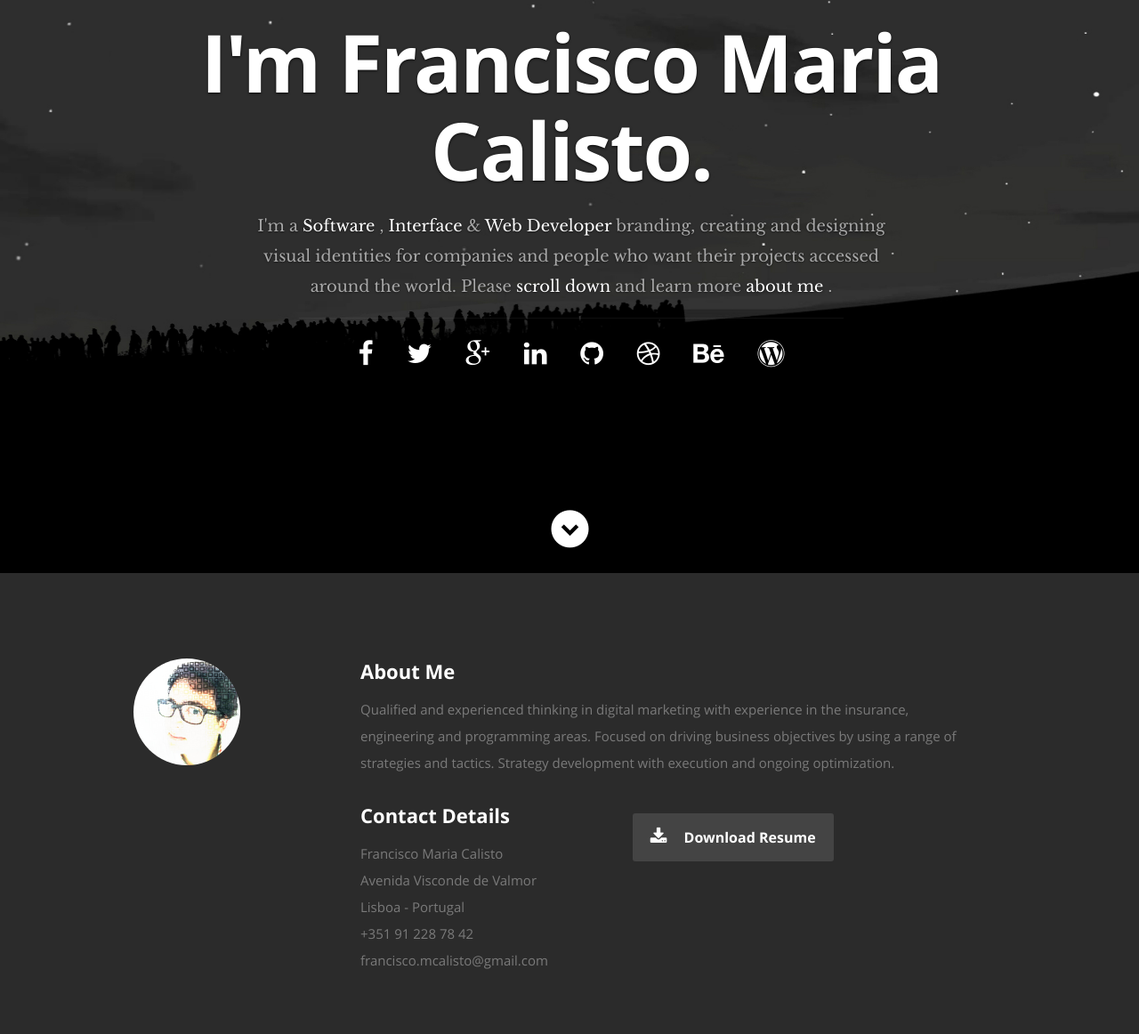
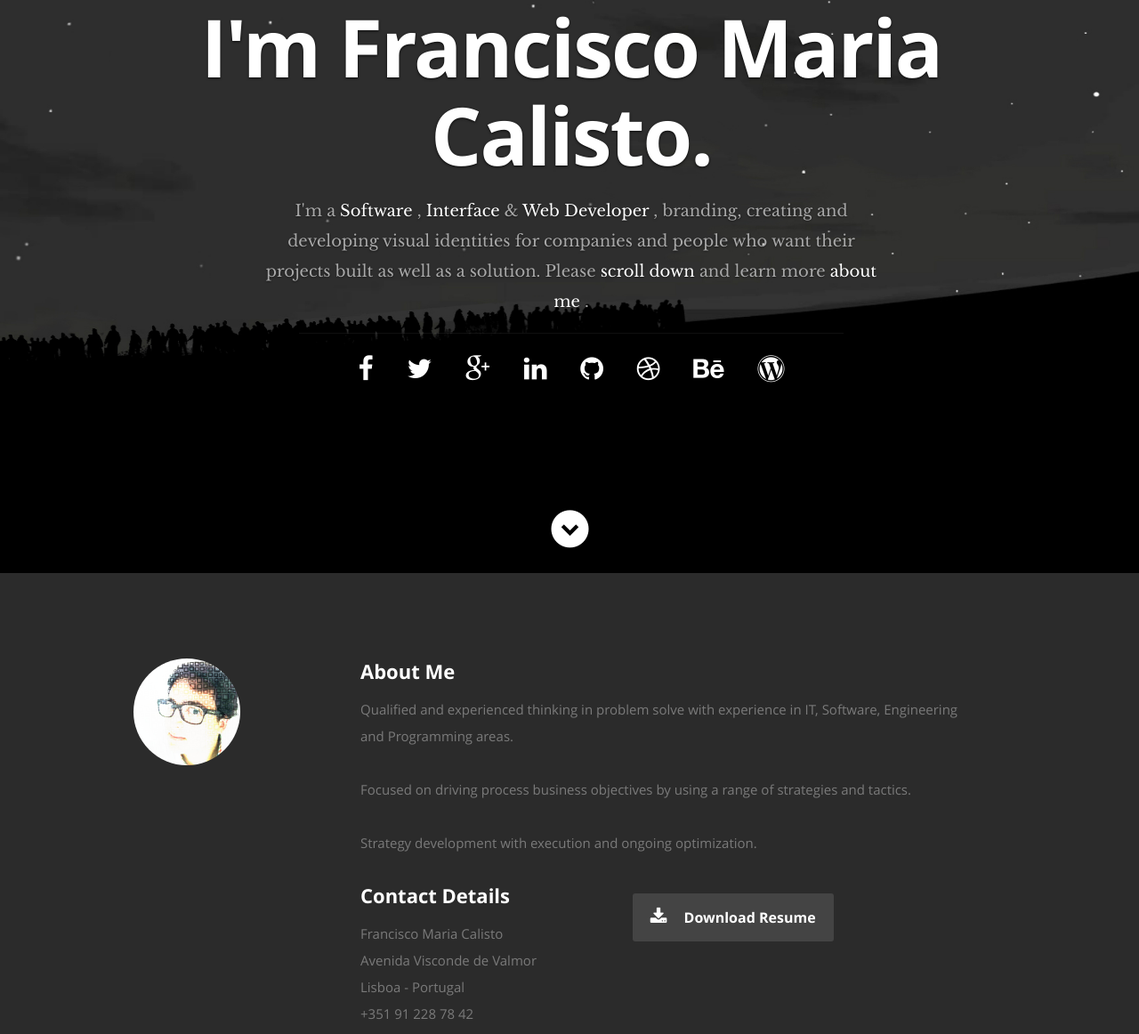
Before and after one commit to FMCalisto/franciscocalisto.me, a plain HTML site: page web/index.html in a window 1280 px wide. Shown: the part 156-1318 px from the top of the page at 89% size. Drawn offline with nearby package versions, Linux system fonts and the light colour scheme.

Commit message:
[UPDATE] About Me
Update the about me text.

```diff
--- a/web/index.html
+++ b/web/index.html
@@ -442,13 +442,13 @@
 
 						</span>
 
-						branding, creating and designing visual identities for companies and people who want their projects accessed around the world. Please
+						, branding, creating and developing visual identities for companies and people who want their projects built as well as a solution. Please
 
 						<a
 
 							class = "smoothscroll"
 							href = "#about"
-					>
+						>
 
 							scroll down
 
@@ -740,7 +740,19 @@
 
 					<p>
 
-						Qualified and experienced thinking in digital marketing with experience in the insurance, engineering and programming areas. Focused on driving business objectives by using a range of strategies and tactics. Strategy development with execution and ongoing optimization.
+						Qualified and experienced thinking in problem solve with experience in IT, Software, Engineering and Programming areas.
+
+					</p>
+
+					<p>
+
+						Focused on driving process business objectives by using a range of strategies and tactics.
+
+					</p>
+
+					<p>
+
+						Strategy development with execution and ongoing optimization.
 
 					</p>
 
```
